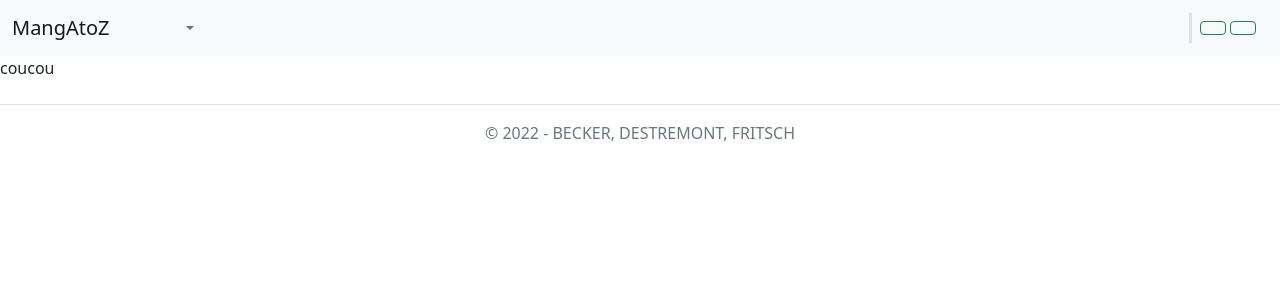
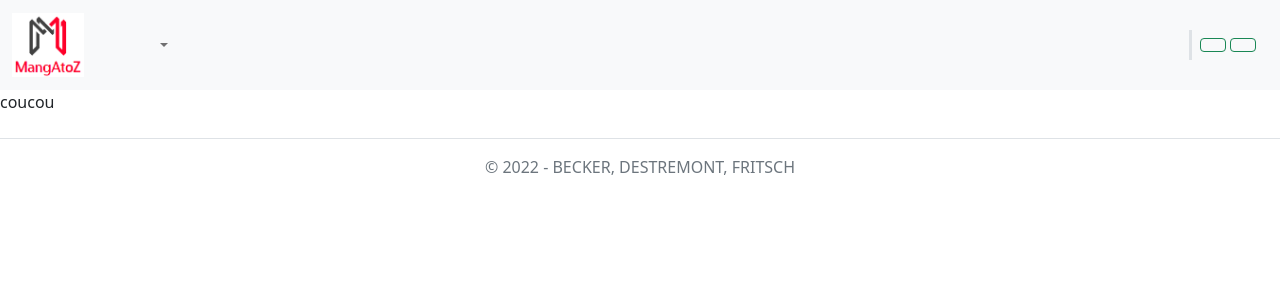
Before and after one commit to mattfritsch/mangAtoZ, a PHP site: template templates/home.html.twig in a window 1280 px wide. Shown: the top 300 px of the page. Run offline with PHP 8.4, Linux system fonts and the light colour scheme; the template is opened without the code that fills it, so the values that code supplies are empty; some libraries are stand-ins or nearby versions.

Commit message:
favicon/logo

```diff
--- a/templates/chapterspage.html.twig
+++ b/templates/chapterspage.html.twig
@@ -6,9 +6,9 @@
     <link href="https://cdn.jsdelivr.net/npm/bootstrap@5.0.2/dist/css/bootstrap.min.css" rel="stylesheet"
           integrity="sha384-EVSTQN3/azprG1Anm3QDgpJLIm9Nao0Yz1ztcQTwFspd3yD65VohhpuuCOmLASjC" crossorigin="anonymous">
     <link rel="stylesheet" href="https://cdn.jsdelivr.net/gh/habibmhamadi/multi-select-tag/dist/css/multi-select-tag.css">
+    <link rel="icon" type="image/x-icon" href="./assets/img/favicon.ico">
     <script src="https://cdn.jsdelivr.net/gh/habibmhamadi/multi-select-tag/dist/js/multi-select-tag.js"></script>
     <script src="./javascript/chapterspage.js"></script>
-
     <title>Title</title>
 </head>
 
--- a/templates/header.html.twig
+++ b/templates/header.html.twig
@@ -1,7 +1,7 @@
 {% block header %}
     <nav class="navbar navbar-expand-lg navbar-light bg-light">
         <div class="container-fluid">
-            <a href="/" class="navbar-brand ">MangAtoZ</a>
+            <a href="/" class="navbar-brand "><img src="/assets/img/logo.png" style="height: 8vh; width: 9.014925373134328vh"></a>
             <button class="navbar-toggler" type="button" data-bs-toggle="collapse"
                     data-bs-target="#navbarSupportedContent"
                     aria-controls="navbarSupportedContent" aria-expanded="false" aria-label="Toggle navigation">
--- a/templates/home.html.twig
+++ b/templates/home.html.twig
@@ -5,6 +5,7 @@
     <link href="https://cdn.jsdelivr.net/npm/bootstrap@5.0.2/dist/css/bootstrap.min.css" rel="stylesheet"
           integrity="sha384-EVSTQN3/azprG1Anm3QDgpJLIm9Nao0Yz1ztcQTwFspd3yD65VohhpuuCOmLASjC" crossorigin="anonymous">
     <title>Title</title>
+    <link rel="icon" type="image/x-icon" href="./assets/img/favicon.ico">
 </head>
 <body>
 {% include "header.html.twig" %}
--- a/templates/login.html.twig
+++ b/templates/login.html.twig
@@ -5,6 +5,7 @@
     <link href="https://cdn.jsdelivr.net/npm/bootstrap@5.0.2/dist/css/bootstrap.min.css" rel="stylesheet"
           integrity="sha384-EVSTQN3/azprG1Anm3QDgpJLIm9Nao0Yz1ztcQTwFspd3yD65VohhpuuCOmLASjC" crossorigin="anonymous">
     <title>{{ lang.HOME.LOGIN }}</title>
+    <link rel="icon" type="image/x-icon" href="./assets/img/favicon.ico">
 </head>
 <body>
 {% block loginform %}
--- a/templates/panier.html.twig
+++ b/templates/panier.html.twig
@@ -5,6 +5,7 @@
     <link href="https://cdn.jsdelivr.net/npm/bootstrap@5.0.2/dist/css/bootstrap.min.css" rel="stylesheet"
           integrity="sha384-EVSTQN3/azprG1Anm3QDgpJLIm9Nao0Yz1ztcQTwFspd3yD65VohhpuuCOmLASjC" crossorigin="anonymous">
     <title>Title</title>
+    <link rel="icon" type="image/x-icon" href="./assets/img/favicon.ico">
 </head>
 <body>
 {% include "header.html.twig" %}
--- a/templates/registration.html.twig
+++ b/templates/registration.html.twig
@@ -6,6 +6,7 @@
     <link href="https://cdn.jsdelivr.net/npm/bootstrap@5.0.2/dist/css/bootstrap.min.css" rel="stylesheet"
           integrity="sha384-EVSTQN3/azprG1Anm3QDgpJLIm9Nao0Yz1ztcQTwFspd3yD65VohhpuuCOmLASjC" crossorigin="anonymous">
     <title>{{ lang.HOME.SIGNUP }}</title>
+    <link rel="icon" type="image/x-icon" href="./assets/img/favicon.ico">
 </head>
 <body>
 {% block registration %}
```
Also changed, not shown: public/assets/img/favicon.ico, public/assets/img/logo.png (added).
